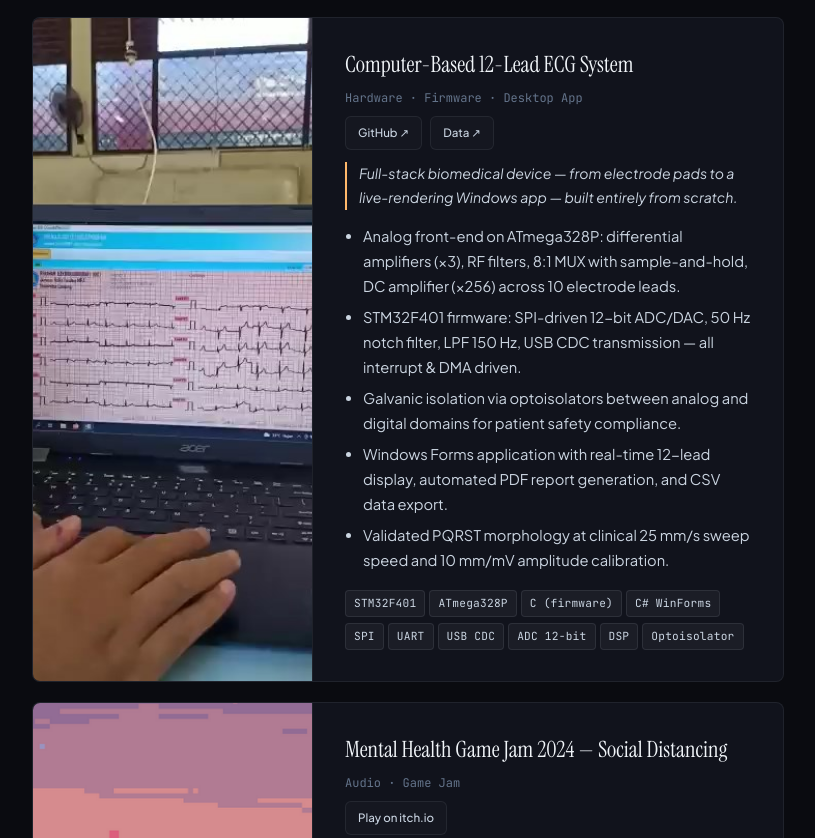
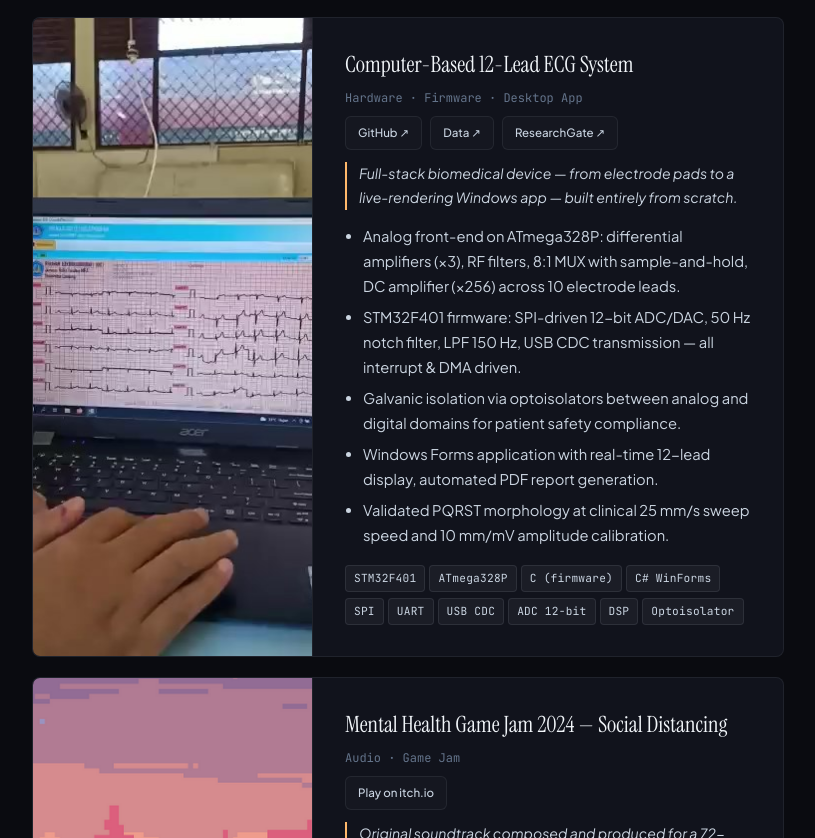
Before and after one commit to reyhan-darmawan15/reyhan-darmawan15.github.io, an Astro site: page / in a window 1280 px wide. Shown: the part 4295-5133 px from the top of the page, without its empty margins (232-1047 px from the left). Built offline with nearby package versions, Linux system fonts and the light colour scheme; Astro itself is replaced by a stand-in of ours.

Commit message:
Add ResearchGate link component

```diff
--- a/src/components/Projects.astro
+++ b/src/components/Projects.astro
@@ -6,6 +6,7 @@ const projects = [
     type: "PC - Single Player",
     repoUrl: null,
     driveUrl: null,
+    researchGateUrl: null,
     highlight: "Story-driven anime rally game made with Unreal Engine 5",
     tags: ["Unreal Engine 5", "Anime", "Story-driven", "Rally Games"],
     bullets: [
@@ -40,6 +41,8 @@ const projects = [
     repoUrl: "https://github.com/reyhan-darmawan15/stm32f401-usb-ecg",
     driveUrl:
       "https://drive.google.com/drive/folders/1nCGoXV7f6TMWCsVlI6_14TAxHccEa7LT",
+    researchGateUrl:
+      "https://www.researchgate.net/publication/366256713_Design_of_Computer_Based_12_Lead_ECG_Using_STM32F401_Microcontroller",
     highlight:
       "Full-stack biomedical device — from electrode pads to a live-rendering Windows app — built entirely from scratch.",
     tags: [
@@ -58,7 +61,7 @@ const projects = [
       "Analog front-end on ATmega328P: differential amplifiers (×3), RF filters, 8:1 MUX with sample-and-hold, DC amplifier (×256) across 10 electrode leads.",
       "STM32F401 firmware: SPI-driven 12-bit ADC/DAC, 50 Hz notch filter, LPF 150 Hz, USB CDC transmission — all interrupt & DMA driven.",
       "Galvanic isolation via optoisolators between analog and digital domains for patient safety compliance.",
-      "Windows Forms application with real-time 12-lead display, automated PDF report generation, and CSV data export.",
+      "Windows Forms application with real-time 12-lead display, automated PDF report generation.",
       "Validated PQRST morphology at clinical 25 mm/s sweep speed and 10 mm/mV amplitude calibration.",
     ],
     image: "/ecg-circuit.jpg", // e.g. "/projects/ecg.jpg"
@@ -71,6 +74,7 @@ const projects = [
     repoUrl: null,
     driveUrl: "https://atwp.itch.io/social-distancing",
     driveLabel: "Play on itch.io",
+    researchGateUrl: null,
     highlight:
       "Original soundtrack composed and produced for a 72-hour game jam entry exploring mental health themes.",
     tags: ["FL Studio", "Adobe Audition", "Composition", "Sound Design"],
@@ -87,6 +91,7 @@ const projects = [
     type: "3D · Education",
     repoUrl: null,
     driveUrl: null,
+    researchGateUrl: null,
     highlight:
       "Structured 3D animation training as part of a formal game development curriculum.",
     tags: ["Blender", "Unity", "3D Modeling", "Animation"],
@@ -201,6 +206,17 @@ const projects = [
                       style="padding:6px 12px; font-size:0.72rem;"
                     >
                       {p.driveLabel ?? "Data ↗"}
+                    </a>
+                  )}
+                  {p.researchGateUrl && (
+                    <a
+                      href={p.researchGateUrl}
+                      target="_blank"
+                      rel="noopener"
+                      class="btn"
+                      style="padding:6px 12px; font-size:0.72rem;"
+                    >
+                      ResearchGate ↗
                     </a>
                   )}
                 </div>
```
